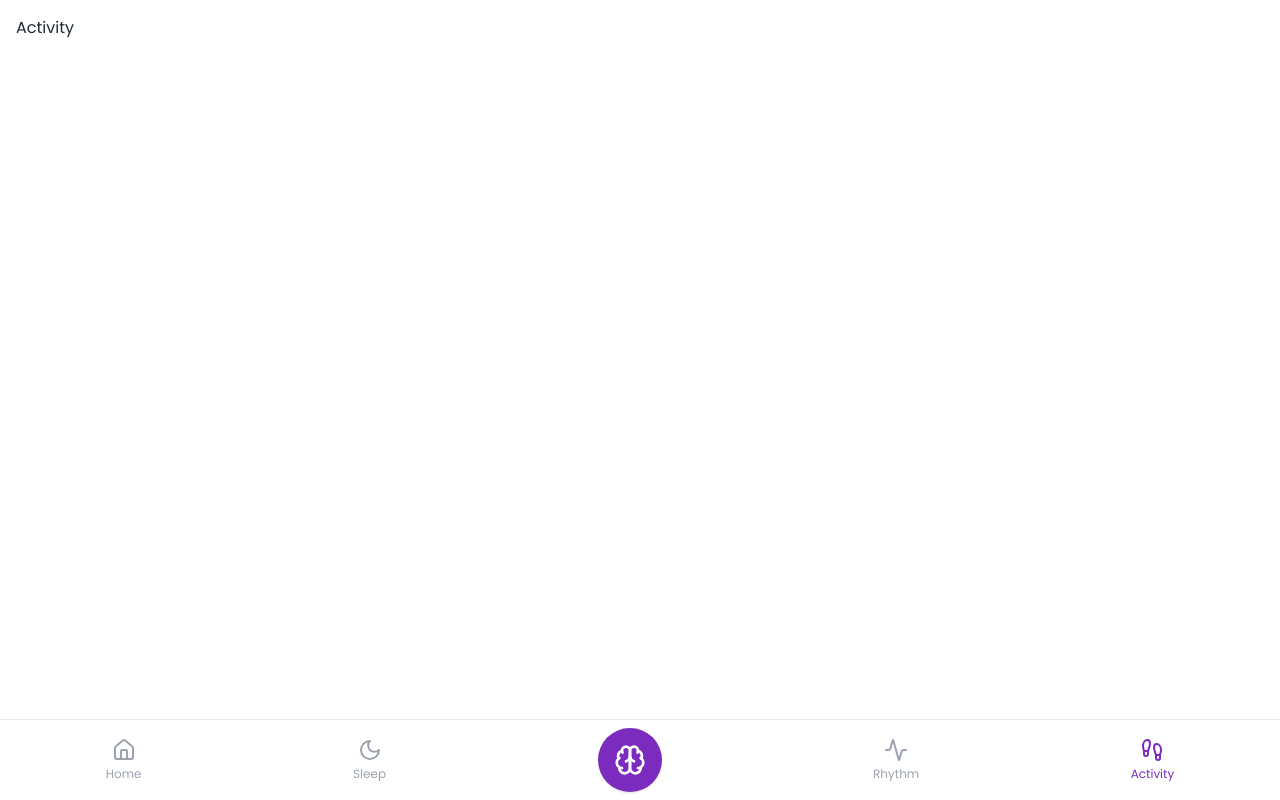
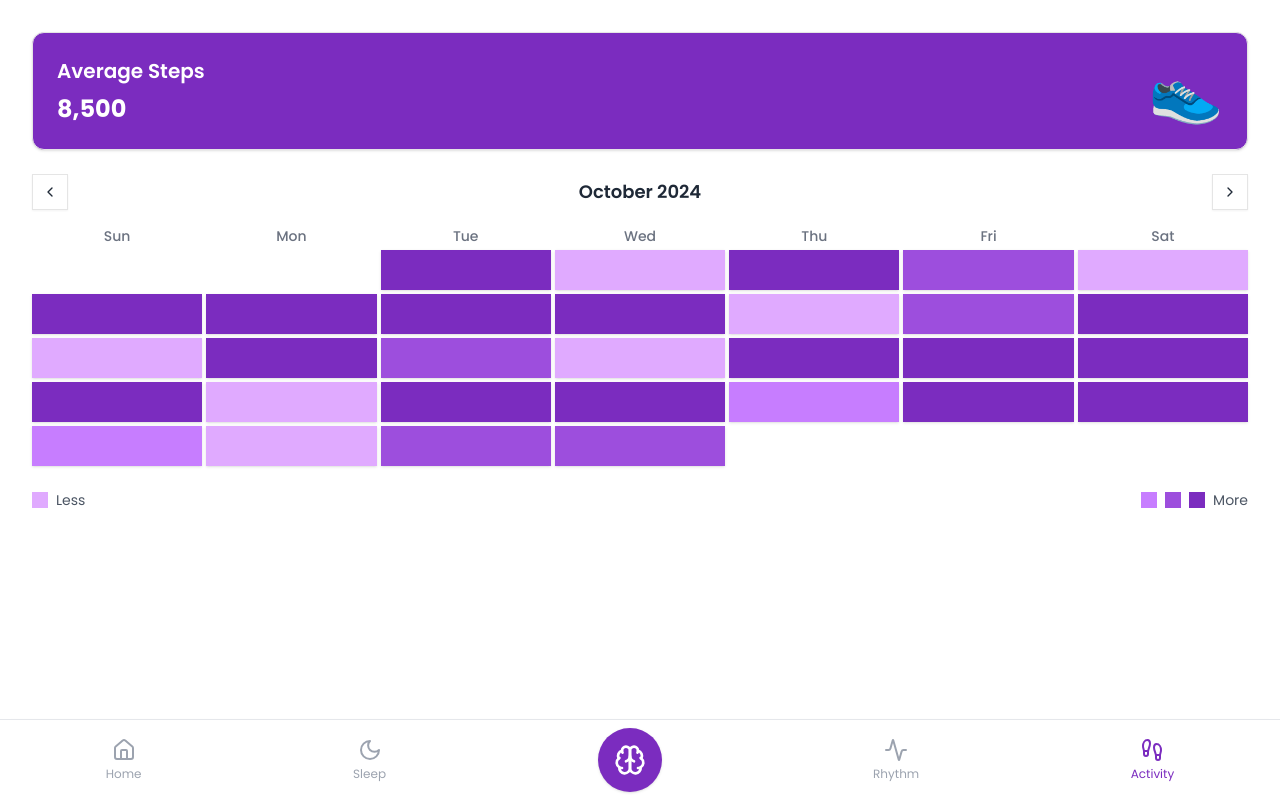
Before and after one commit to Ayushjain2205/circadia, a Next.js app: page /activity in a window 1280 px wide. Built offline with nearby package versions, Linux system fonts and the light colour scheme.

Commit message:
Activity page

```diff
--- a/src/pages/activity.tsx
+++ b/src/pages/activity.tsx
@@ -1,10 +1,166 @@
-import React from "react";
+"use client";
+
+import React, { useState } from "react";
 import Layout from "@/components/Layout";
+import { Card, CardContent } from "@/components/ui/card";
+import { Button } from "@/components/ui/button";
+import { ChevronLeft, ChevronRight } from "lucide-react";
+
+// Mock data for the example
+const mockData = {
+  averageSteps: 8500,
+  monthData: Array.from({ length: 30 }, (_, i) => ({
+    date: new Date(2024, 9, i + 1),
+    steps: Math.floor(Math.random() * 15000) + 2000,
+  })),
+};
 
 const Activity = () => {
+  const [selectedDate, setSelectedDate] = useState<Date | null>(null);
+  const [currentMonth, setCurrentMonth] = useState(new Date(2024, 9, 1));
+
+  const getActivityEmoji = (steps: number) => {
+    if (steps >= 10000) return "🏃‍♂️";
+    if (steps >= 7500) return "👟";
+    if (steps >= 5000) return "🚶‍♂️";
+    return "🐌";
+  };
+
+  const getActivityColor = (steps: number) => {
+    if (steps >= 10000) return "bg-[#7B2CBF]"; // Dark purple
+    if (steps >= 7500) return "bg-[#9D4EDD]"; // Medium purple
+    if (steps >= 5000) return "bg-[#C77DFF]"; // Light purple
+    if (steps > 0) return "bg-[#E0AAFF]"; // Very light purple
+    return "bg-gray-200"; // No activity
+  };
+
+  const daysInMonth = new Date(
+    currentMonth.getFullYear(),
+    currentMonth.getMonth() + 1,
+    0
+  ).getDate();
+  const firstDayOfMonth = new Date(
+    currentMonth.getFullYear(),
+    currentMonth.getMonth(),
+    1
+  ).getDay();
+
+  const prevMonth = () => {
+    setCurrentMonth(
+      new Date(currentMonth.getFullYear(), currentMonth.getMonth() - 1, 1)
+    );
+    setSelectedDate(null);
+  };
+
+  const nextMonth = () => {
+    setCurrentMonth(
+      new Date(currentMonth.getFullYear(), currentMonth.getMonth() + 1, 1)
+    );
+    setSelectedDate(null);
+  };
+
   return (
     <Layout>
-      <div>Activity</div>
+      <div className="flex-1 p-4 pb-24">
+        {/* Average Steps or Selected Date Card */}
+        <Card className="mb-6 bg-[#7B2CBF] text-white">
+          <CardContent className="flex items-center justify-between p-6">
+            {selectedDate ? (
+              <>
+                <div>
+                  <h2 className="text-xl font-semibold mb-2">
+                    {selectedDate.toLocaleDateString("default", {
+                      month: "long",
+                      day: "numeric",
+                    })}
+                  </h2>
+                  <p className="text-2xl font-bold">
+                    {mockData.monthData[
+                      selectedDate.getDate() - 1
+                    ].steps.toLocaleString()}{" "}
+                    steps
+                  </p>
+                </div>
+                <div className="text-6xl">
+                  {getActivityEmoji(
+                    mockData.monthData[selectedDate.getDate() - 1].steps
+                  )}
+                </div>
+              </>
+            ) : (
+              <>
+                <div>
+                  <h2 className="text-xl font-semibold mb-2">Average Steps</h2>
+                  <p className="text-2xl font-bold">
+                    {mockData.averageSteps.toLocaleString()}
+                  </p>
+                </div>
+                <div className="text-6xl">
+                  {getActivityEmoji(mockData.averageSteps)}
+                </div>
+              </>
+            )}
+          </CardContent>
+        </Card>
+
+        {/* Month Navigation */}
+        <div className="flex justify-between items-center mb-4">
+          <Button onClick={prevMonth} variant="outline" size="icon">
+            <ChevronLeft className="h-4 w-4" />
+          </Button>
+          <h3 className="text-lg font-semibold">
+            {currentMonth.toLocaleString("default", {
+              month: "long",
+              year: "numeric",
+            })}
+          </h3>
+          <Button onClick={nextMonth} variant="outline" size="icon">
+            <ChevronRight className="h-4 w-4" />
+          </Button>
+        </div>
+
+        {/* Activity Calendar */}
+        <div className="grid grid-cols-7 gap-1 mb-6">
+          {["Sun", "Mon", "Tue", "Wed", "Thu", "Fri", "Sat"].map((day) => (
+            <div
+              key={day}
+              className="text-center text-sm font-medium text-gray-500"
+            >
+              {day}
+            </div>
+          ))}
+          {Array.from({ length: firstDayOfMonth }).map((_, index) => (
+            <div key={`empty-${index}`} className="h-10" />
+          ))}
+          {mockData.monthData.map((day, index) => (
+            <Button
+              key={index}
+              className={`h-10 w-full ${getActivityColor(day.steps)} ${
+                selectedDate?.getDate() === day.date.getDate()
+                  ? "ring-2 ring-white"
+                  : ""
+              }`}
+              onClick={() => setSelectedDate(day.date)}
+            >
+              <span className="sr-only">{day.date.getDate()}</span>
+            </Button>
+          ))}
+        </div>
+
+        {/* Legend */}
+        <div className="flex justify-between items-center text-sm text-gray-600">
+          <div className="flex items-center">
+            <div className="w-4 h-4 bg-[#E0AAFF] mr-2"></div>
+            <span>Less</span>
+          </div>
+          <div className="flex items-center">
+            <div className="w-4 h-4 bg-[#C77DFF] mr-2"></div>
+            <div className="w-4 h-4 bg-[#9D4EDD] mr-2"></div>
+            <div className="w-4 h-4 bg-[#7B2CBF] mr-2"></div>
+            <span>More</span>
+          </div>
+        </div>
+      </div>
     </Layout>
   );
 };
```
